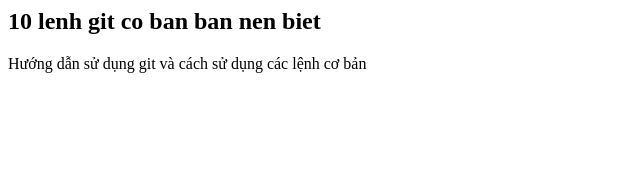
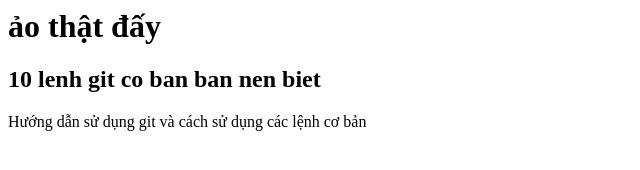
Before and after one commit to nghiahoang902/create1file, a plain HTML site: page index.html in a window 1280 px wide. Shown: the whole page, without its empty margins (0-640 px from the left). Drawn offline with Linux system fonts and the light colour scheme.

Commit message:
thêm moi

```diff
--- a/index.html
+++ b/index.html
@@ -6,6 +6,7 @@
     <title>Github Tutorial</title>
 </head>
 <body>
+    <h1> ảo thật đấy</h1>
     <h2>10 lenh git co ban ban nen  biet</h2>
     <p> Hướng dẫn sử dụng git và cách sử dụng các lệnh cơ bản</p>
 </body>
```
